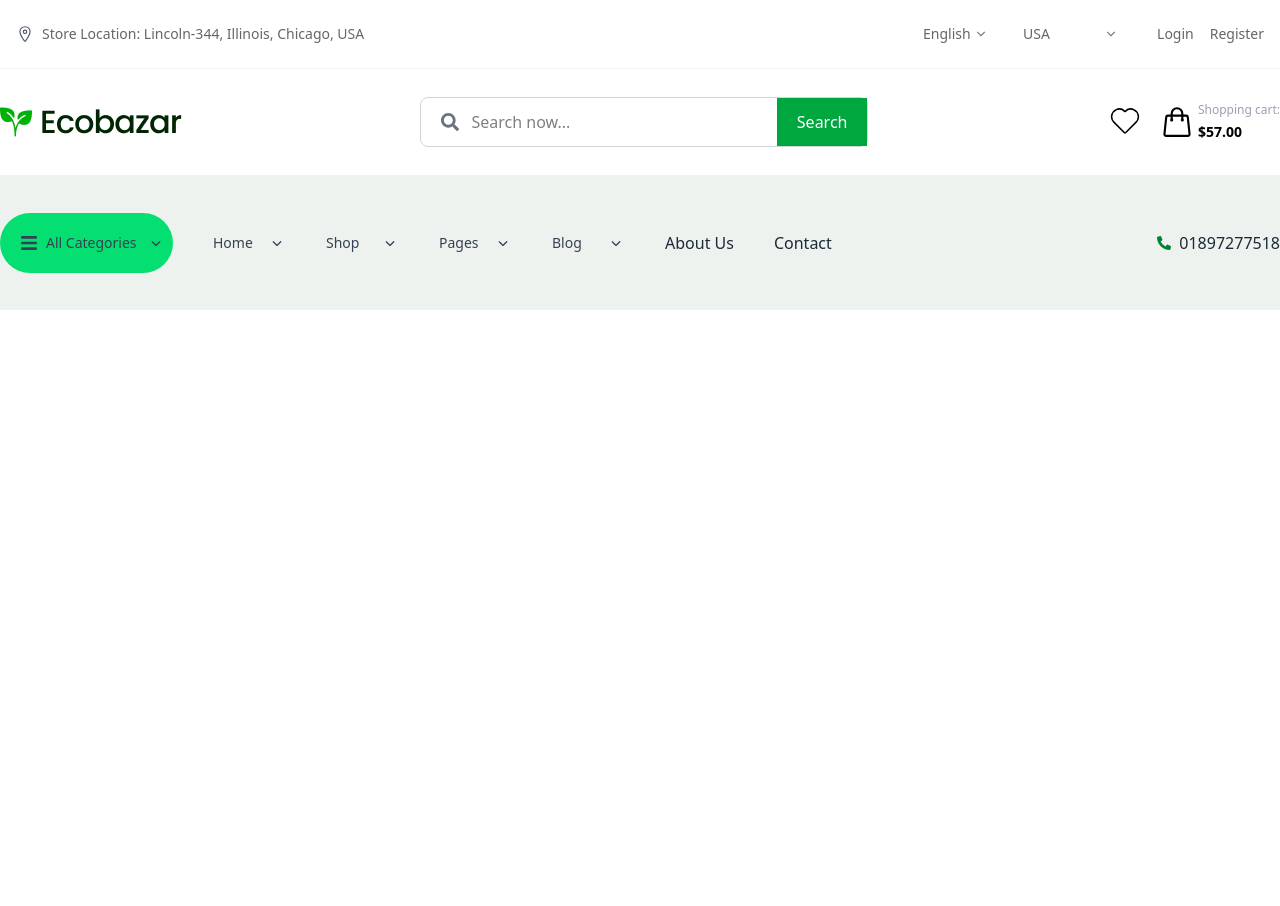
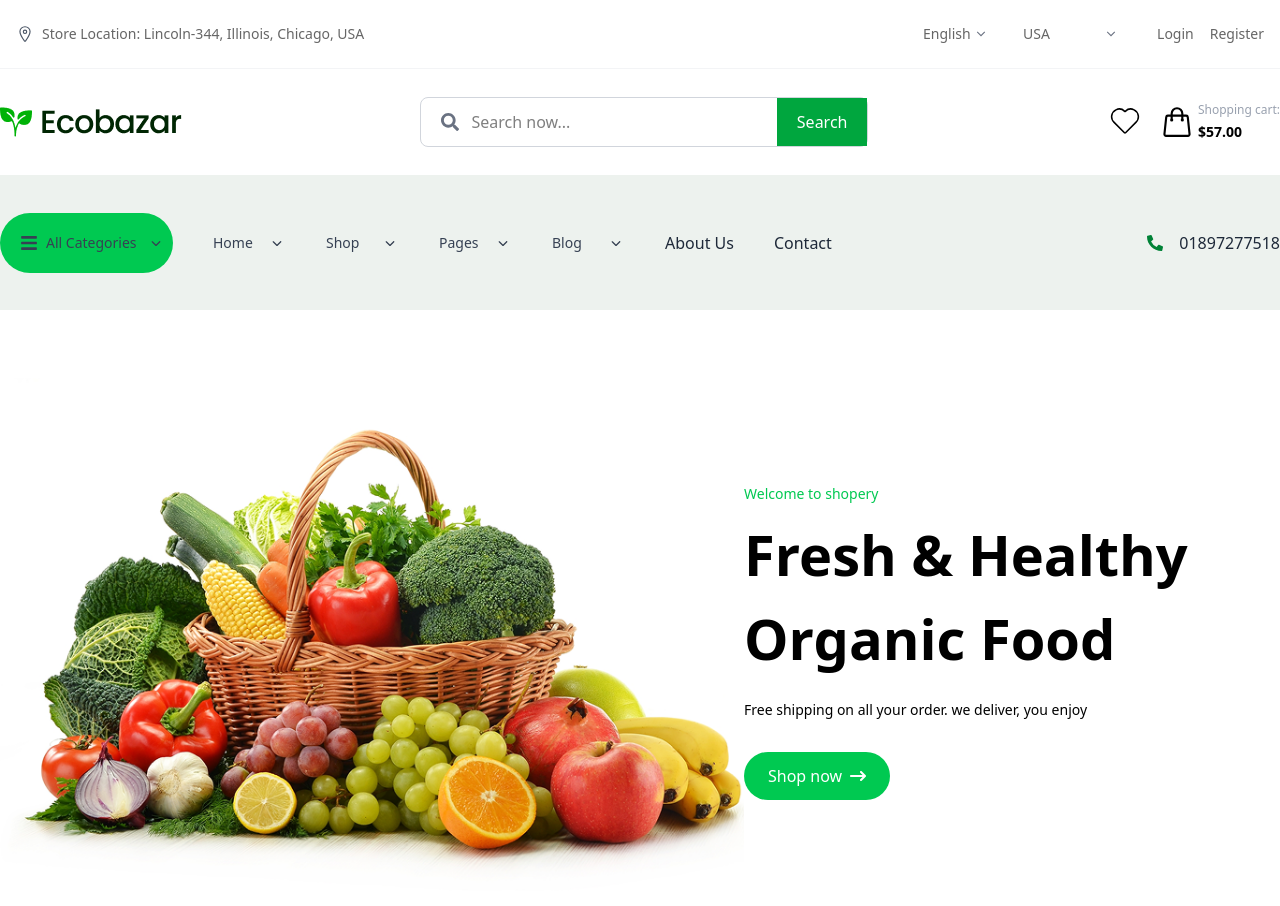
Before and after one commit to mahirTheCoder/Organic-E-Commerce, a Next.js app: page / in a window 1280 px wide. Before the commit the page ends 800 px from the top, so only its background shows below. Built offline with nearby package versions, Linux system fonts and the light colour scheme.

Commit message:
banner part comlete

```diff
--- /dev/null
+++ b/src/app/Components/Banner.jsx
@@ -0,0 +1,36 @@
+import React from "react";
+import banner from "../../../public/Images/Image.png";
+import Image from "next/image";
+import { FaArrowRightLong } from "react-icons/fa6";
+
+const Banner = () => {
+  return (
+    <>
+      <section id="Banner">
+        <div className="container">
+          <div className="banner-content mt-[68px] flex justify-between items-center ">
+            <div className="img-part">
+              <Image src={banner} alt="banner img" />
+            </div>
+            <div className="contentpart">
+              <p className="text-sm  text-green-500 font-normal mb-2">
+                Welcome to shopery
+              </p>
+              <h2 className=" w-[536px] text-[56px] text-black font-semibold pb-5 ">
+                Fresh & Healthy Organic Food
+              </h2>
+
+              <p className="text-sm  text-black font-normal mb-8">
+                Free shipping on all your order. we deliver, you enjoy
+              </p>
+
+              <button className="py-3 px-6 bg-green-500 rounded-4xl flex gap-2 items-center text-white">Shop now <span><FaArrowRightLong /></span>  </button>
+            </div>
+          </div>
+        </div>
+      </section>
+    </>
+  );
+};
+
+export default Banner;
--- a/src/app/Components/Bottom.jsx
+++ b/src/app/Components/Bottom.jsx
@@ -27,7 +27,7 @@ const Bottom = () => {
             <div className="menuItems flex items-center gap-10">
 
               {/* ALL CATEGORY SELECT + MENU ICON */}
-              <div className="flex items-center gap-2 bg-green-400 py-5 px-5 rounded-4xl relative">
+              <div className="flex items-center gap-2 bg-green-500 py-5 px-5 rounded-4xl relative">
                 <FaBars className="text-gray-700 text-lg" />
 
                 <select className="appearance-none bg-transparent outline-none text-gray-700 cursor-pointer text-sm pr-4">
@@ -59,8 +59,8 @@ const Bottom = () => {
             </div>
 
             {/* RIGHT CONTACT AREA */}
-            <div className="contact flex items-center gap-2">
-              <FaPhoneAlt className="text-green-700 text-sm" />
+            <div className="contact flex items-center gap-4">
+              <FaPhoneAlt className="text-green-700 text-md" />
               <span className="text-gray-800 font-medium">01897277518</span>
             </div>
 
--- a/src/app/page.jsx
+++ b/src/app/page.jsx
@@ -1,9 +1,10 @@
 import React from "react";
+import Banner from "./Components/Banner";
 
 const page = () => {
   return (
     <>
-
+   <Banner/>
     </>
   );
 };
```
Also changed, not shown: public/Images/Group 27.png (added), public/Images/Image.png (added).
